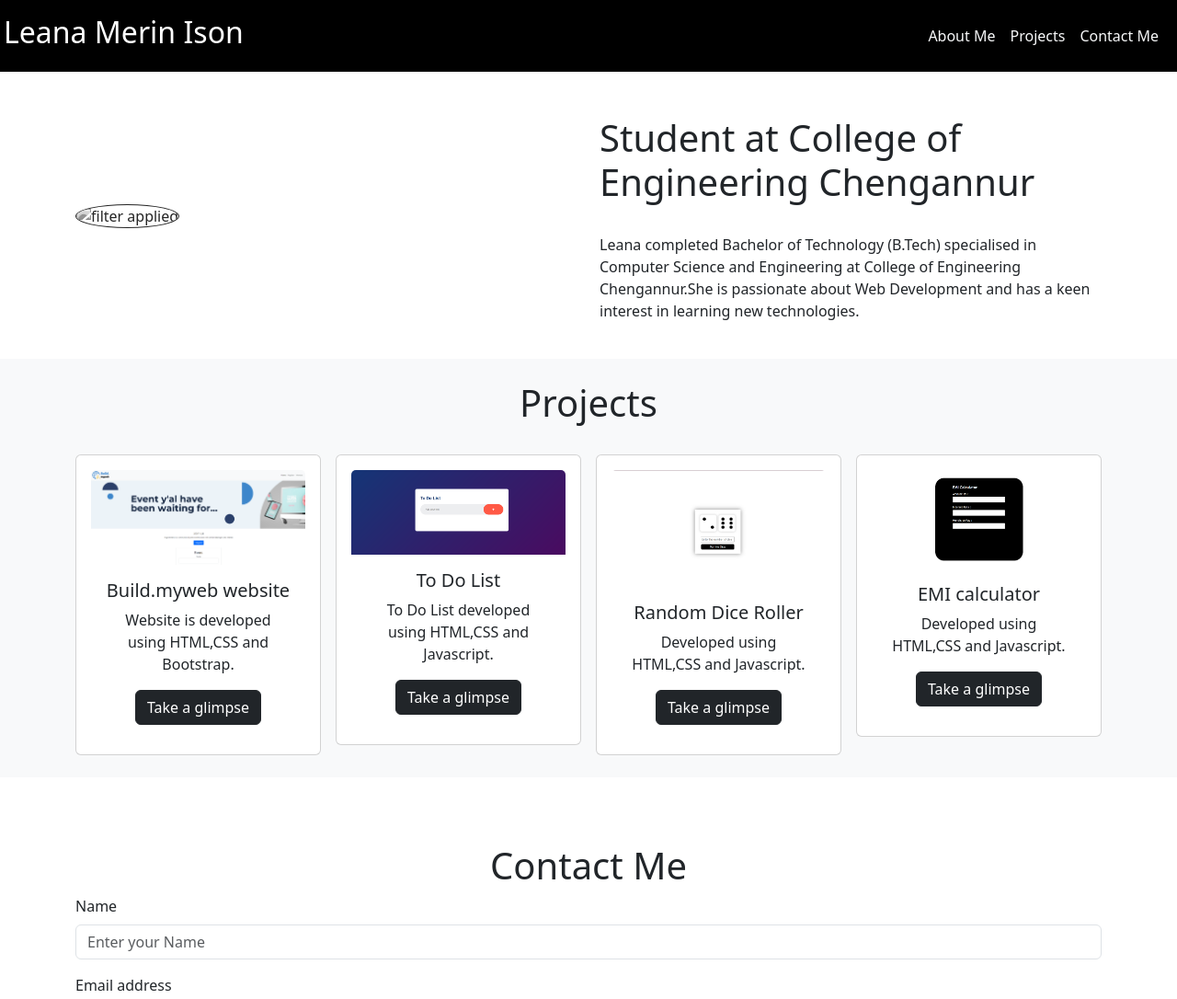
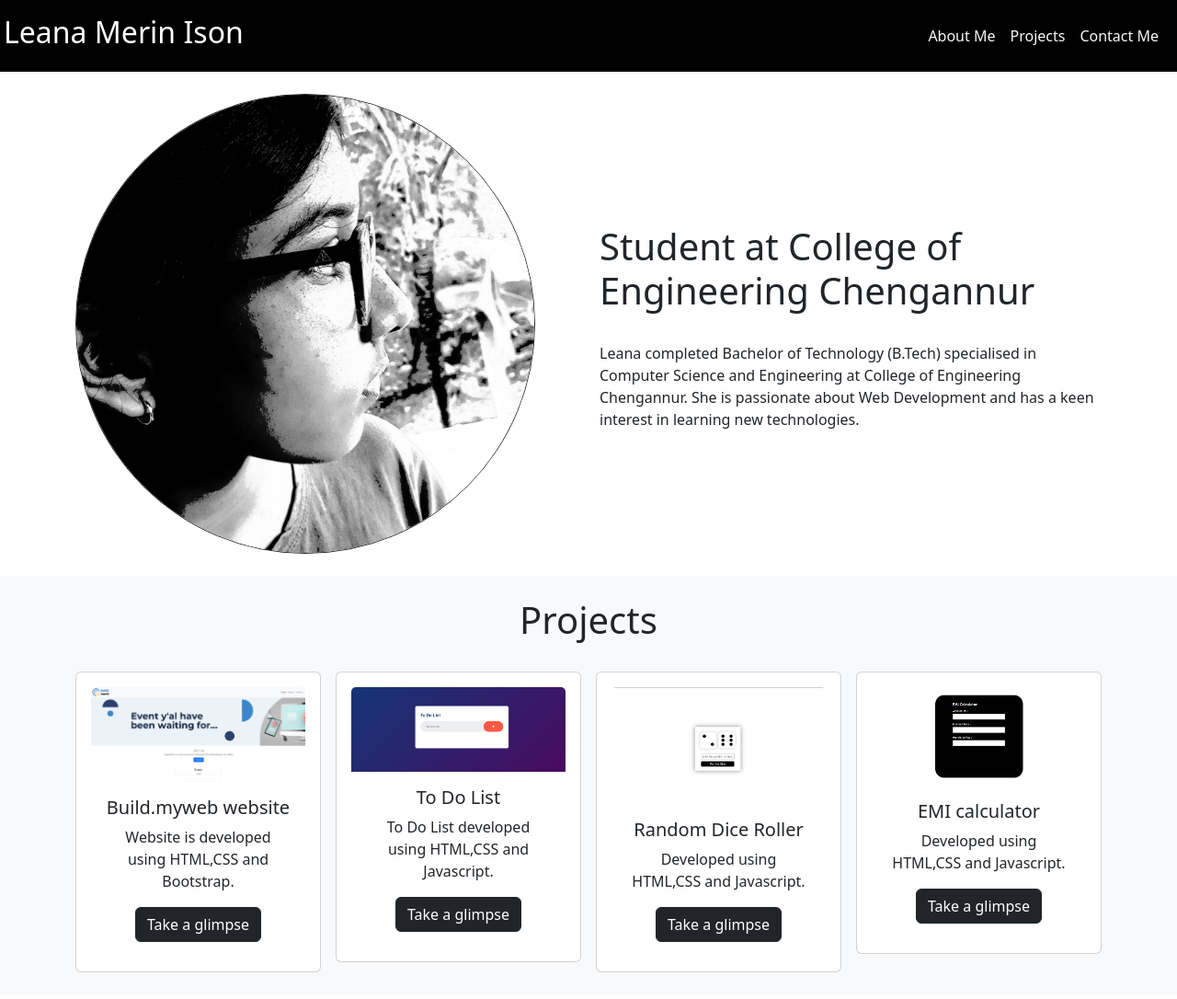
Before and after one commit to LEANA18/Portfolio, a plain HTML site: page index.html in a window 1280 px wide. Shown: the top 1086 px of the page at 92% size. Drawn offline with nearby package versions, Linux system fonts and the light colour scheme.

Commit message:
Update index.html

```diff
--- a/index.html
+++ b/index.html
@@ -42,7 +42,7 @@
                     <div class="container">
                         <div class="row align-items-center">
                             <div class="col-md-6">
-                                <img src="123.jpg" alt="filter applied" class="img-fluid rounded-circle image" >
+                                <img src="123.jpeg" alt="filter applied" class="img-fluid rounded-circle image" >
                                 <br>
                             </div>
                             <div class="col-md-6">
@@ -50,7 +50,7 @@
                                 <h1>Student at College of Engineering Chengannur</h1>
                                 <br>
 
-                                <p>Leana completed Bachelor of Technology (B.Tech) specialised in Computer Science and Engineering at College of Engineering Chengannur.She is passionate about Web Development and has a keen interest in learning new technologies.</p>
+                                <p>Leana completed Bachelor of Technology (B.Tech) specialised in Computer Science and Engineering at College of Engineering Chengannur. She is passionate about Web Development and has a keen interest in learning new technologies.</p>
 
                             </div>
                         </div>
```
